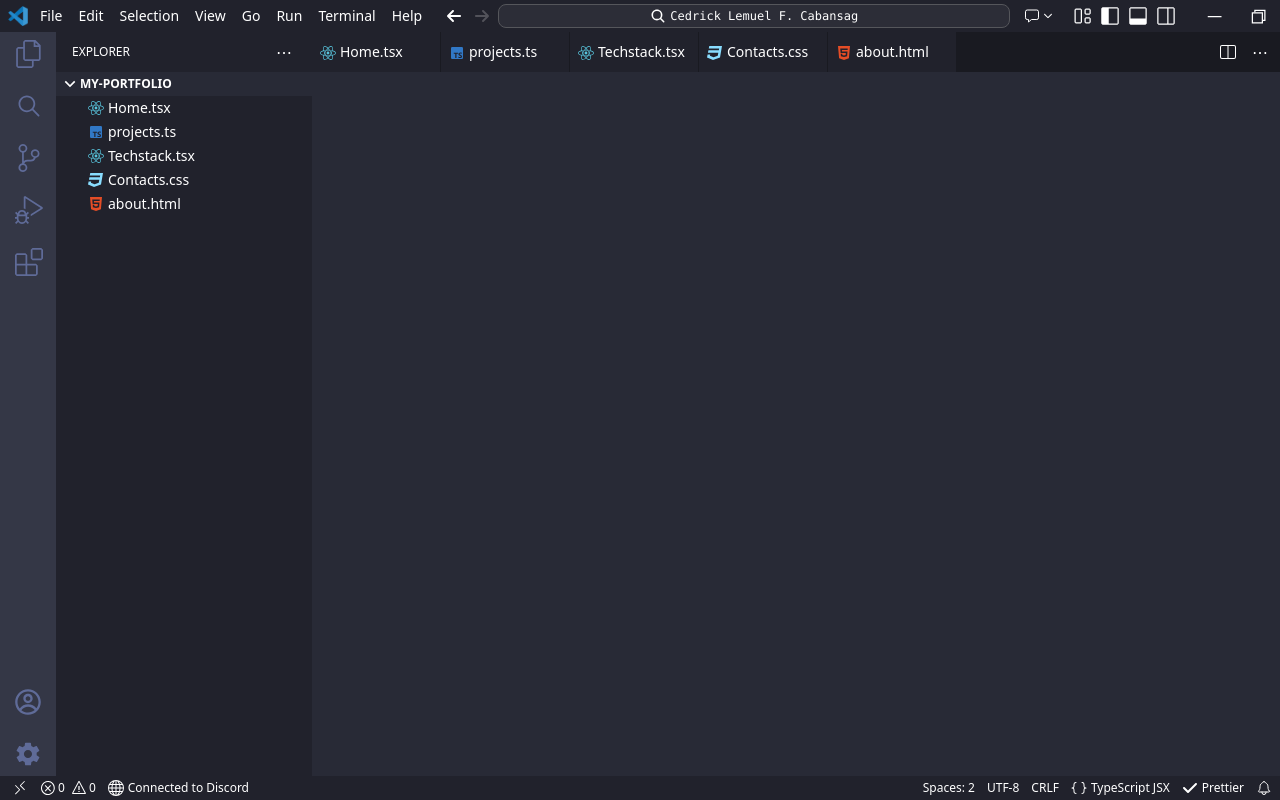
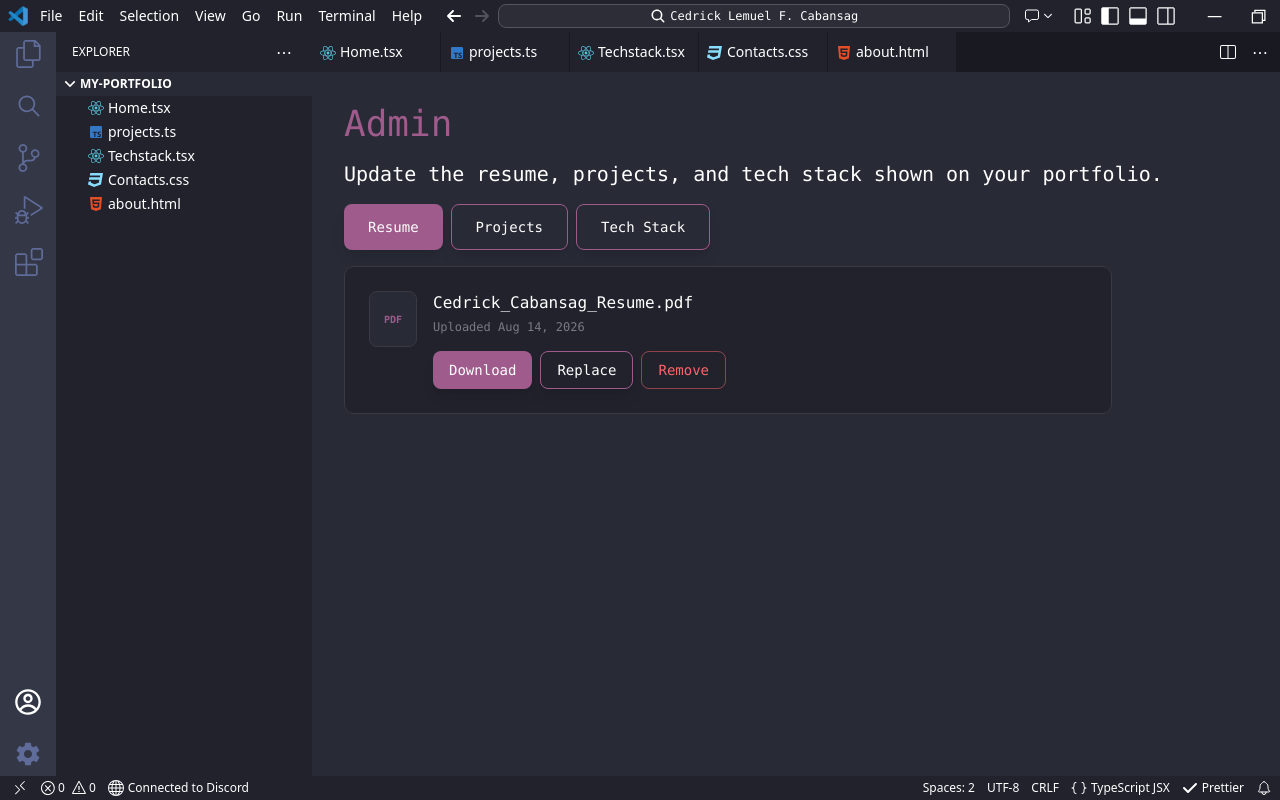
Before and after one commit to zMeliodas/my-portfolio, a React (Vite) app: page /admin in a window 1280 px wide. Built offline with nearby package versions, Linux system fonts and the light colour scheme.

Commit message:
feat: create initial admin login and panel UI

```diff
--- a/src/App.tsx
+++ b/src/App.tsx
@@ -9,6 +9,8 @@ import Projects from "./Pages/Projects";
 import About from "./Pages/About";
 import Contacts from "./Pages/Contacts";
 import TechStack from "./Pages/TechStack";
+import Admin from "./Admin/Pages/Admin";
+import Login from "./Admin/Pages/Login";
 
 const App = () => {
   return (
@@ -31,12 +33,13 @@ const App = () => {
                 <Route path="/projects" element={<Projects />} />
                 <Route path="/contacts" element={<Contacts />} />
                 <Route path="/techstack" element={<TechStack />} />
+                <Route path="/admin" element={<Admin />} />
+                <Route path="/admin/login" element={<Login />} />
               </Routes>
             </main>
           </div>
         </div>
 
-        {/* Bottom Bar */}
         <Footer />
       </div>
     </Router>
--- /dev/null
+++ b/src/admin/Pages/Admin.tsx
@@ -0,0 +1,33 @@
+import { useState } from "react";
+import ProjectCards from "../../admin/common/ProjectCards";
+import ResumeSection from "../../admin/common/ResumeSection";
+import Tabs from "../../admin/common/Tabs";
+import type { TabKey } from "../types";
+import TechnologiesCards from "../../admin/common/TechnologiesCards";
+
+const Admin = () => {
+  const [activeTab, setActiveTab] = useState<TabKey>("resume");
+
+  return (
+    <div className="bg-backgroundColor w-full h-full">
+      <div className="flex flex-col pt-8 px-8 max-w-4xl 2xl:px-24 gap-4">
+        <h1 className="text-draculaPink text-4xl font-medium font-mono lg:text-4xl">
+          Admin
+        </h1>
+        <p className="text-white font-medium font-mono sm:text-sm xl:text-xl">
+          Update the resume, projects, and tech stack shown on your portfolio.
+        </p>
+
+        <Tabs activeTab={activeTab} onChange={setActiveTab} />
+
+        <div className="pb-8">
+          {activeTab === "resume" && <ResumeSection />}
+          {activeTab === "projects" && <ProjectCards />}
+          {activeTab === "techstack" && <TechnologiesCards />}
+        </div>
+      </div>
+    </div>
+  );
+};
+
+export default Admin;
--- /dev/null
+++ b/src/admin/Pages/Login.tsx
@@ -0,0 +1,47 @@
+const Login = () => {
+  return (
+    <div className="flex flex-col items-center justify-center bg-backgroundColor w-full min-h-full px-4 py-12">
+      <div className="w-full max-w-sm flex flex-col gap-8">
+        <div className="flex flex-col items-center gap-2 text-center">
+          <h1 className="font-bold text-draculaPink text-3xl md:text-4xl">Admin Login</h1>
+          <p className="font-mono text-white/60 text-sm">
+            Sign in to manage your portfolio content.
+          </p>
+        </div>
+
+        <form className="flex flex-col gap-4 bg-cardColor border border-borderColor rounded-lg p-6 sm:p-8">
+          <div className="flex flex-col gap-1.5">
+            <label className="font-mono text-white/70 text-xs">Email</label>
+            <input
+              type="email"
+              placeholder="you@example.com"
+              className="bg-backgroundColor border border-borderColor rounded-md px-3 py-2.5 text-white font-mono text-sm outline-none focus:border-draculaPink transition-colors"
+            />
+          </div>
+
+          <div className="flex flex-col gap-1.5">
+            <label className="font-mono text-white/70 text-xs">Password</label>
+            <input
+              type="password"
+              placeholder="••••••••"
+              className="bg-backgroundColor border border-borderColor rounded-md px-3 py-2.5 text-white font-mono text-sm outline-none focus:border-draculaPink transition-colors"
+            />
+          </div>
+
+          <p className="font-mono text-red-400 text-xs -mt-1 hidden">
+            Incorrect email or password.
+          </p>
+
+          <button
+            type="submit"
+            className="flex items-center justify-center gap-2 text-white text-sm font-mono bg-draculaPink shadow-lg rounded-md py-2.5 px-4 mt-2 transform transition-all duration-300 hover:-translate-y-1 hover:shadow-xl"
+          >
+            Sign In
+          </button>
+        </form>
+      </div>
+    </div>
+  );
+};
+
+export default Login;
--- /dev/null
+++ b/src/admin/common/AddButton.tsx
@@ -0,0 +1,9 @@
+const AddButton = ({ label }: { label: string }) => {
+  return (
+    <button className="border border-dashed border-borderColor rounded-lg py-4 text-white/40 font-mono text-sm">
+      + Add {label}
+    </button>
+  );
+};
+
+export default AddButton;
--- /dev/null
+++ b/src/admin/common/ProjectCards.tsx
@@ -0,0 +1,32 @@
+const ProjectCards = () => {
+  return (
+    <div className="bg-cardColor border border-borderColor hover:border-draculaPink rounded-lg p-5 flex gap-4 items-start transition-colors duration-200">
+      <div className="w-12 h-12 rounded-md bg-backgroundColor border border-borderColor flex items-center justify-center shrink-0">
+        <span className="text-draculaPink font-mono text-lg font-bold">F</span>
+      </div>
+      <div className="flex-1 min-w-0">
+        <p className="text-draculaPink font-mono text-base sm:text-lg">
+          FLOE COMBAT
+        </p>
+        <p className="text-white/60 font-mono text-xs sm:text-sm mt-1">
+          A modern martial arts e-commerce website for FLOE Combat, featuring
+          BJJ apparel, athlete highlights, customer reviews, and a bold visual
+          identity.
+        </p>
+        <p className="text-white/30 font-mono text-xs mt-2 truncate">
+          https://floecombat-web.apps.skwtr.com/
+        </p>
+      </div>
+      <div className="flex gap-2 shrink-0">
+        <button className="text-xs font-mono text-white/60 border border-borderColor rounded-md px-3 py-1.5">
+          Edit
+        </button>
+        <button className="text-xs font-mono text-white/60 border border-borderColor rounded-md px-3 py-1.5">
+          Delete
+        </button>
+      </div>
+    </div>
+  );
+};
+
+export default ProjectCards;
--- /dev/null
+++ b/src/admin/common/ResumeSection.tsx
@@ -0,0 +1,35 @@
+
+const ResumeSection = () => {
+  return (
+    <div className="w-full max-w-3xl flex flex-col gap-8">
+      <div className="flex flex-col gap-4">
+        <div className="bg-cardColor border border-borderColor rounded-lg p-6 flex items-start gap-4">
+          <div className="w-12 h-14 rounded-md bg-backgroundColor border border-borderColor flex items-center justify-center text-draculaPink font-mono text-[10px] font-bold shrink-0">
+            PDF
+          </div>
+          <div className="flex-1 min-w-0">
+            <p className="text-white font-mono text-sm sm:text-base break-all">
+              Cedrick_Cabansag_Resume.pdf
+            </p>
+            <p className="text-white/40 font-mono text-xs mt-1">
+              Uploaded Aug 14, 2026
+            </p>
+            <div className="flex gap-2 mt-4 flex-wrap">
+              <button className="flex items-center gap-2 text-white text-xs sm:text-sm font-mono bg-draculaPink shadow-lg rounded-md py-2 px-4">
+                Download
+              </button>
+              <button className="flex items-center gap-2 text-white text-xs sm:text-sm font-mono bg-transparent border border-draculaPink shadow-lg rounded-md py-2 px-4">
+                Replace
+              </button>
+              <button className="flex items-center gap-2 text-red-400 text-xs sm:text-sm font-mono bg-transparent border border-red-400/50 rounded-md py-2 px-4">
+                Remove
+              </button>
+            </div>
+          </div>
+        </div>
+      </div>
+    </div>
+  );
+};
+
+export default ResumeSection;
--- /dev/null
+++ b/src/admin/common/Tabs.tsx
@@ -0,0 +1,40 @@
+import type { TabsProps } from "../types";
+
+const Tabs = ({ activeTab, onChange }: TabsProps) => {
+  return (
+    <div className="flex gap-2 flex-wrap">
+      <button
+        onClick={() => onChange("resume")}
+        className={`flex items-center gap-2 text-xs sm:text-sm font-mono rounded-md py-2 sm:py-3 px-4 sm:px-6 shadow-lg ${
+          activeTab === "resume"
+            ? "bg-draculaPink text-white"
+            : "bg-transparent border border-draculaPink text-white"
+        }`}
+      >
+        Resume
+      </button>
+      <button
+        onClick={() => onChange("projects")}
+        className={`flex items-center gap-2 text-xs sm:text-sm font-mono rounded-md py-2 sm:py-3 px-4 sm:px-6 shadow-lg ${
+          activeTab === "projects"
+            ? "bg-draculaPink text-white"
+            : "bg-transparent border border-draculaPink text-white"
+        }`}
+      >
+        Projects
+      </button>
+      <button
+        onClick={() => onChange("techstack")}
+        className={`flex items-center gap-2 text-xs sm:text-sm font-mono rounded-md py-2 sm:py-3 px-4 sm:px-6 shadow-lg ${
+          activeTab === "techstack"
+            ? "bg-draculaPink text-white"
+            : "bg-transparent border border-draculaPink text-white"
+        }`}
+      >
+        Tech Stack
+      </button>
+    </div>
+  );
+};
+
+export default Tabs;
--- /dev/null
+++ b/src/admin/common/TechnologiesCards.tsx
@@ -0,0 +1,29 @@
+
+const TechnologiesCards = () => {
+  return (
+    <div className="flex flex-col gap-3">
+      <div className="bg-cardColor border border-borderColor hover:border-draculaPink rounded-lg p-5 flex gap-4 items-start transition-colors duration-200">
+        <div className="w-12 h-12 rounded-md bg-[#1f4f78] flex items-center justify-center shrink-0">
+          <span className="text-white font-mono text-sm font-bold">⚛</span>
+        </div>
+        <div className="flex-1 min-w-0">
+          <p className="text-draculaPink font-mono text-base sm:text-lg">React</p>
+          <p className="text-white/60 font-mono text-xs sm:text-sm mt-1">
+            A JavaScript library for building fast, component-based user
+            interfaces with reusable components.
+          </p>
+        </div>
+        <div className="flex gap-2 shrink-0">
+          <button className="text-xs font-mono text-white/60 border border-borderColor rounded-md px-3 py-1.5">
+            Edit
+          </button>
+          <button className="text-xs font-mono text-white/60 border border-borderColor rounded-md px-3 py-1.5">
+            Delete
+          </button>
+        </div>
+      </div>
+    </div>
+  );
+};
+
+export default TechnologiesCards;
--- /dev/null
+++ b/src/admin/types.ts
@@ -0,0 +1,7 @@
+
+export type TabKey = "resume" | "projects" | "techstack";
+
+export type TabsProps = {
+  activeTab: TabKey;
+  onChange: (tab: TabKey) => void;
+};
--- a/src/components/Sidebar.tsx
+++ b/src/components/Sidebar.tsx
@@ -52,7 +52,7 @@ const Sidebar = () => {
 
       <div className="flex flex-col-reverse items-center gap-2">
         <SidebarButton icon={IoMdSettings} isBottom={true} />
-        <SidebarButton icon={CgProfile} isBottom={true} />
+        <SidebarButton icon={CgProfile} isBottom={true} to="/admin" />
       </div>
     </div>
   );
--- a/src/components/SidebarButton.tsx
+++ b/src/components/SidebarButton.tsx
@@ -1,15 +1,38 @@
+import { NavLink } from "react-router-dom";
 import type { SidebarButtonTypes } from "@/types";
 
 const SidebarButton = ({
   icon: Icon,
   isBottom = false,
+  to,
 }: SidebarButtonTypes) => {
+  const baseClass = isBottom
+    ? "text-sideBarItemColor focus:text-white hover:text-white px-3 py-2 w-full flex justify-center"
+    : "text-sideBarItemColor focus:bg-sideBarHoverColor border-l-2 border-transparent focus:border-sideBarFocusColor focus:text-white hover:text-white px-3 py-2 w-full flex justify-center";
+
+  const activeClass = isBottom
+    ? "text-white"
+    : "bg-sideBarHoverColor border-sideBarFocusColor text-white";
+
+  if (to) {
+    return (
+      <NavLink
+        to={to}
+        className={({ isActive }) =>
+          `${baseClass} ${isActive ? activeClass : ""}`
+        }
+      >
+        <Icon className="w-6 h-6 md:w-7 md:h-7" />
+      </NavLink>
+    );
+  }
+
   return isBottom ? (
-    <button className="text-sideBarItemColor focus:text-white hover:text-white px-3 py-2 w-full flex justify-center">
+    <button className={baseClass}>
       <Icon className="w-6 h-6 md:w-7 md:h-7" />
     </button>
   ) : (
-    <button className="text-sideBarItemColor focus:bg-sideBarHoverColor border-l-2 border-transparent focus:border-sideBarFocusColor focus:text-white hover:text-white px-3 py-2 w-full flex justify-center">
+    <button className={baseClass}>
       <Icon className="w-6 h-6 md:w-7 md:h-7" />
     </button>
   );
```
Also changed, not shown: src/types.ts (+9 -2 lines).
